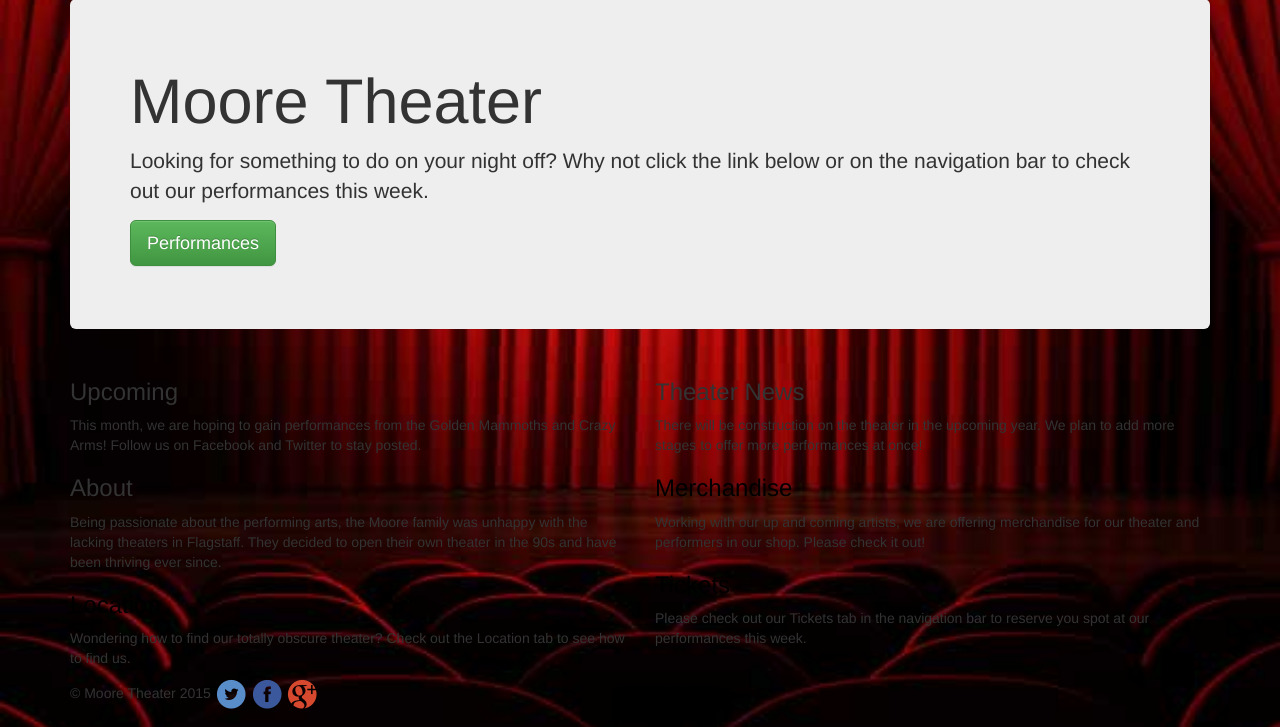
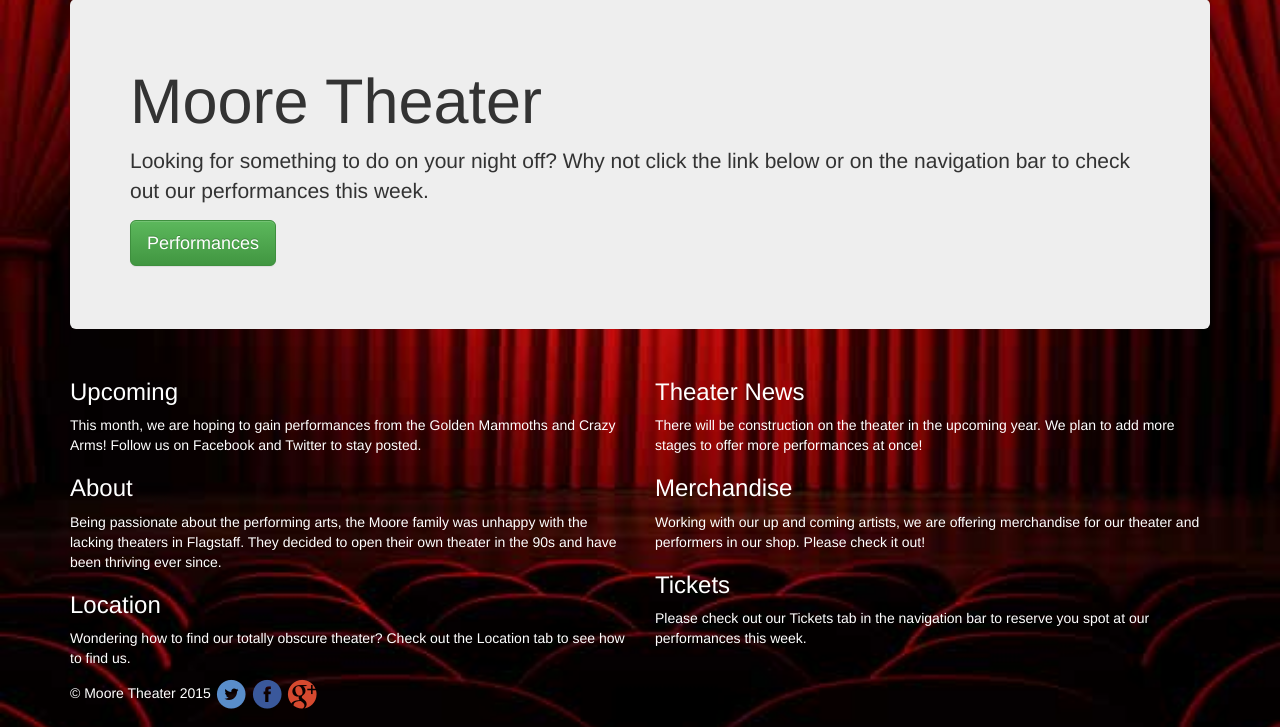
Before and after one commit to sk367/cs399_Theater, a Django app: page / in a window 1280 px wide. Shown: the part 73-800 px from the top of the page. Run offline with Django 3.2, Linux system fonts and the light colour scheme; parts of the project's set-up code (start-up, migrations or seed data) failed here and were passed over; some libraries are stand-ins or nearby versions.

Commit message:
Updated Home Page Text Color

```diff
--- a/cs399_Theater/main/templates/base.html
+++ b/cs399_Theater/main/templates/base.html
@@ -79,7 +79,7 @@
 	{% block footer %}
 	<div class="container">
       <footer class="footer">
-        <p>&copy; Moore Theater 2015 <a href = "http://twitter.com" target="_blank"><img src = "/static/twitterlogo.png" alt = "Twitter"></a> <a href = "http://facebook.com" target="_blank"><img src = "/static/facebooklogo.png" alt = "Facebook"></a> <a href = "http://plus.google.com" target="_blank"><img src = "/static/googlelogo.png" alt = "Google+"></a></p>
+        <p style="color: white;">&copy; Moore Theater 2015 <a href = "http://twitter.com" target="_blank"><img src = "/static/twitterlogo.png" alt = "Twitter"></a> <a href = "http://facebook.com" target="_blank"><img src = "/static/facebooklogo.png" alt = "Facebook"></a> <a href = "http://plus.google.com" target="_blank"><img src = "/static/googlelogo.png" alt = "Google+"></a></p>
       </footer>
 	</div>
 			<!-- /.container -->
--- a/cs399_Theater/main/templates/index.html
+++ b/cs399_Theater/main/templates/index.html
@@ -15,25 +15,25 @@ Other text goes here, just checking
 
       <div class="row marketing">
         <div class="col-lg-6">
-          <h3>Upcoming</h3>
-          <p>This month, we are hoping to gain performances from the Golden Mammoths and Crazy Arms! Follow us on Facebook and Twitter to stay posted.</p>
+          <h3 style="color: white;">Upcoming</h3>
+          <p style="color: white;">This month, we are hoping to gain performances from the Golden Mammoths and Crazy Arms! Follow us on Facebook and Twitter to stay posted.</p>
 
-          <h3>About</h3>
-          <p>Being passionate about the performing arts, the Moore family was unhappy with the lacking theaters in Flagstaff. They decided to open their own theater in the 90s and have been thriving ever since.</p>
+          <h3 style="color: white;">About</h3>
+          <p style="color: white;">Being passionate about the performing arts, the Moore family was unhappy with the lacking theaters in Flagstaff. They decided to open their own theater in the 90s and have been thriving ever since.</p>
 
-          <h3><a href ="\location" style = color:black>Location</a></h3>
-          <p>Wondering how to find our totally obscure theater? Check out the Location tab to see how to find us.</p>
+          <h3 style="color: white;"><a href ="\location" style = color:white>Location</a></h3>
+          <p style="color: white;">Wondering how to find our totally obscure theater? Check out the Location tab to see how to find us.</p>
         </div>
 
         <div class="col-lg-6">
-          <h3>Theater News</h3>
-          <p>There will be construction on the theater in the upcoming year. We plan to add more stages to offer more performances at once!</p>
+          <h3 style="color: white;">Theater News</h3>
+          <p style="color: white;">There will be construction on the theater in the upcoming year. We plan to add more stages to offer more performances at once!</p>
 
-          <h3><a href ="\merchandise" style = color:black>Merchandise</a></h3>
-          <p>Working with our up and coming artists, we are offering merchandise for our theater and performers in our shop. Please check it out!</p>
+          <h3 style="color: white;"><a href ="\merchandise" style = color:white>Merchandise</a></h3>
+          <p style="color: white;">Working with our up and coming artists, we are offering merchandise for our theater and performers in our shop. Please check it out!</p>
 
-          <h3><a href = "\tickets" style = color:black>Tickets</a></h3>
-          <p>Please check out our Tickets tab in the navigation bar to reserve you spot at our performances this week.</p>
+          <h3 style="color: white;"><a href = "\tickets" style = color:white>Tickets</a></h3>
+          <p style="color: white;">Please check out our Tickets tab in the navigation bar to reserve you spot at our performances this week.</p>
         </div>
       </div>
 
```
